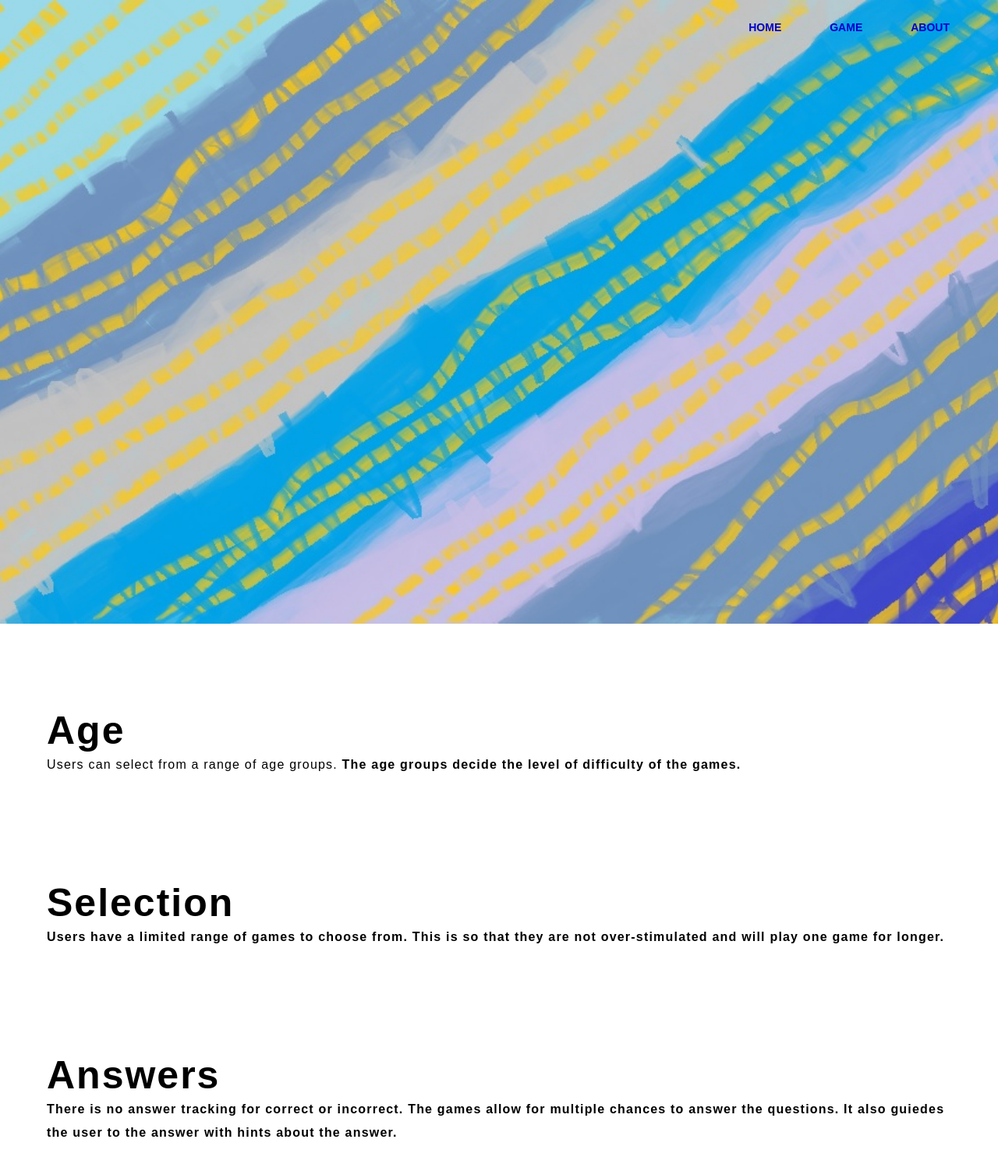
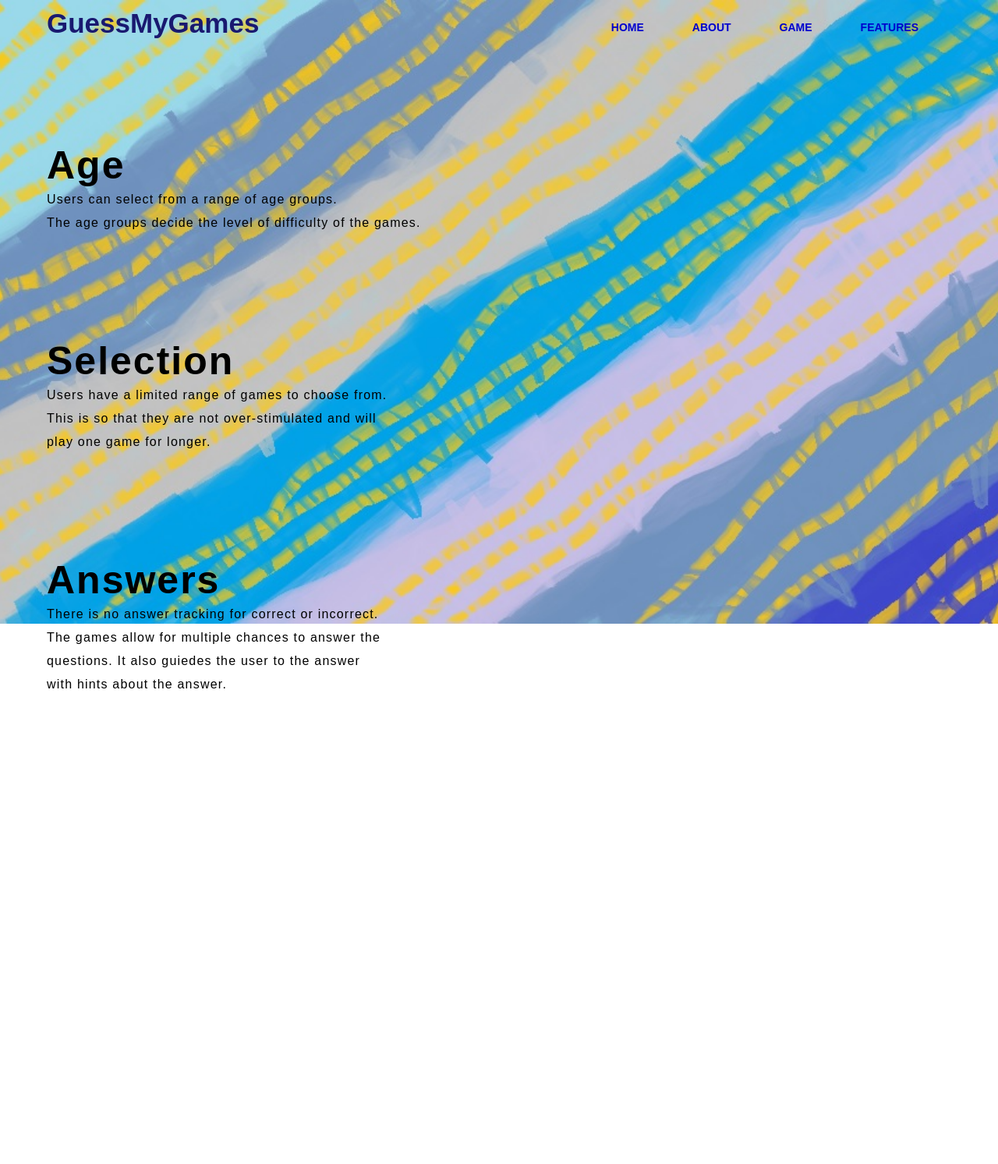
Before and after one commit to britfitzm/britfitzm.github.io, a plain HTML site: page features.html in a window 1280 px wide. Shown: the whole page at 78% size. After the commit the page ends 918 px from the top, so only its background shows below. Drawn offline with Linux system fonts and the light colour scheme.

Commit message:
features

```diff
--- a/features.html
+++ b/features.html
@@ -1,17 +1,26 @@
+<!DOCTYPE html>
+<html lang="en">
 <html>
 
 <head>
+	<meta name="viewport" content="width=device-width, initial-scale=1.0">
 	<title>Webpage Features</title>
 	<link rel="stylesheet" href="style.css">
 </head>
 <body>
 
 	<div class="main">
+		<div class="navbar">
+			<div class="icon">
+				<h2 class="logo">GuessMyGames</h2>
+		</div>
+
 		<div class="menu">
 			<ul>
 				<li><a href="./index.html">HOME</a></li>
+				<li><a href="./about.html">ABOUT</a></li>
 				<li><a href="./game.html">GAME</a></li>
-				<li><a href="./about.html">ABOUT</a></li>
+				<li><a href="./features.html">FEATURES</a></li>
 			</ul>
 		</div>
 
@@ -19,20 +28,18 @@
 	<div class="content">
 		<h1>Age</h1>
 		<p class="par">Users can select from a range of age groups.
-			<b> The age groups decide the level of difficulty of the games.</p>
-	</div>
-	<div class="content">
+			<br> The age groups decide the level of difficulty of the games.</p>
+
 		<h1>Selection</h1>
 		<p class="par">Users have a limited range of games to choose from.
-			<b> This is so that they are not over-stimulated and will
-			<b> play one game for longer.</p>
-	</div>
-	<div class="content">
+			<br> This is so that they are not over-stimulated and will
+			<br> play one game for longer.</p>
+
 		<h1>Answers</h1>
 		<p class="par">There is no answer tracking for correct or incorrect.
-			<b> The games allow for multiple chances to answer the
-			<b> questions. It also guiedes the user to the answer
-			<b> with hints about the answer.</p>
+			<br> The games allow for multiple chances to answer the
+			<br> questions. It also guiedes the user to the answer
+			<br> with hints about the answer.</p>
 	</div>
 
 </body>
```
